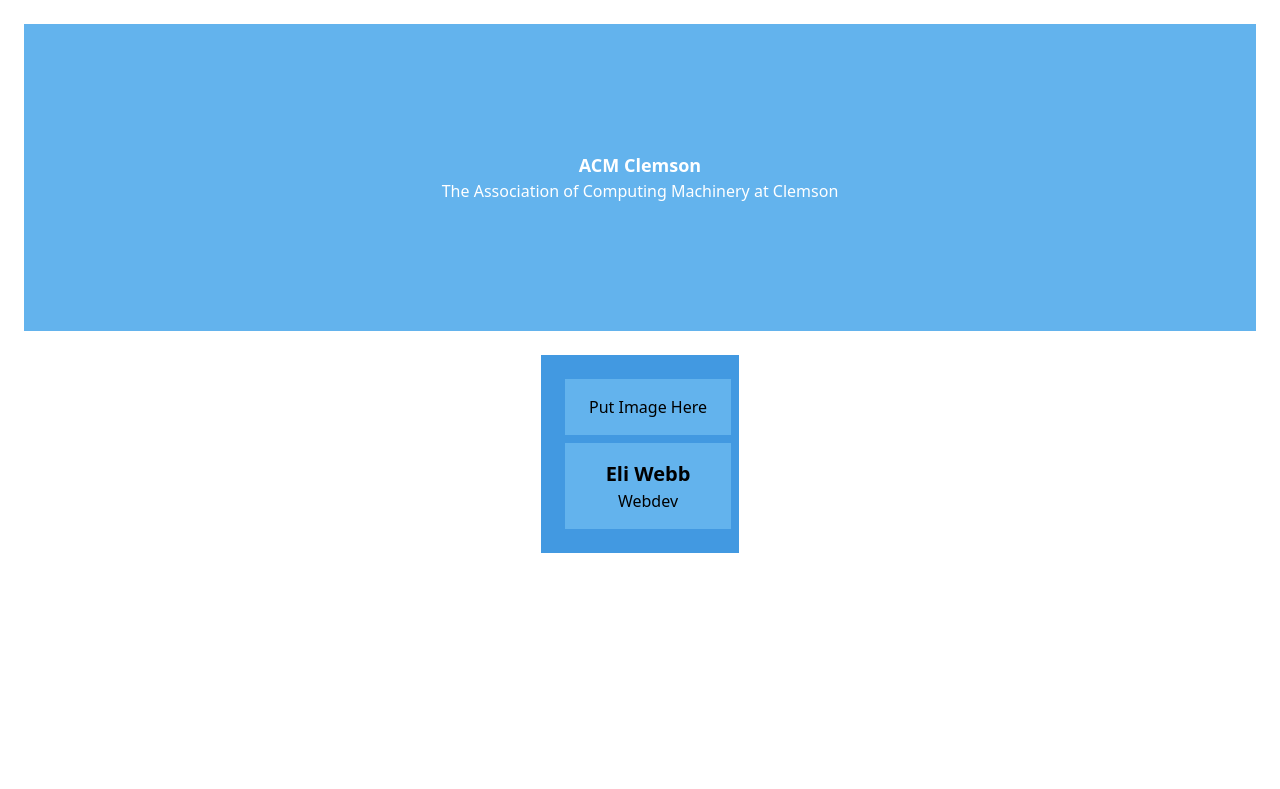
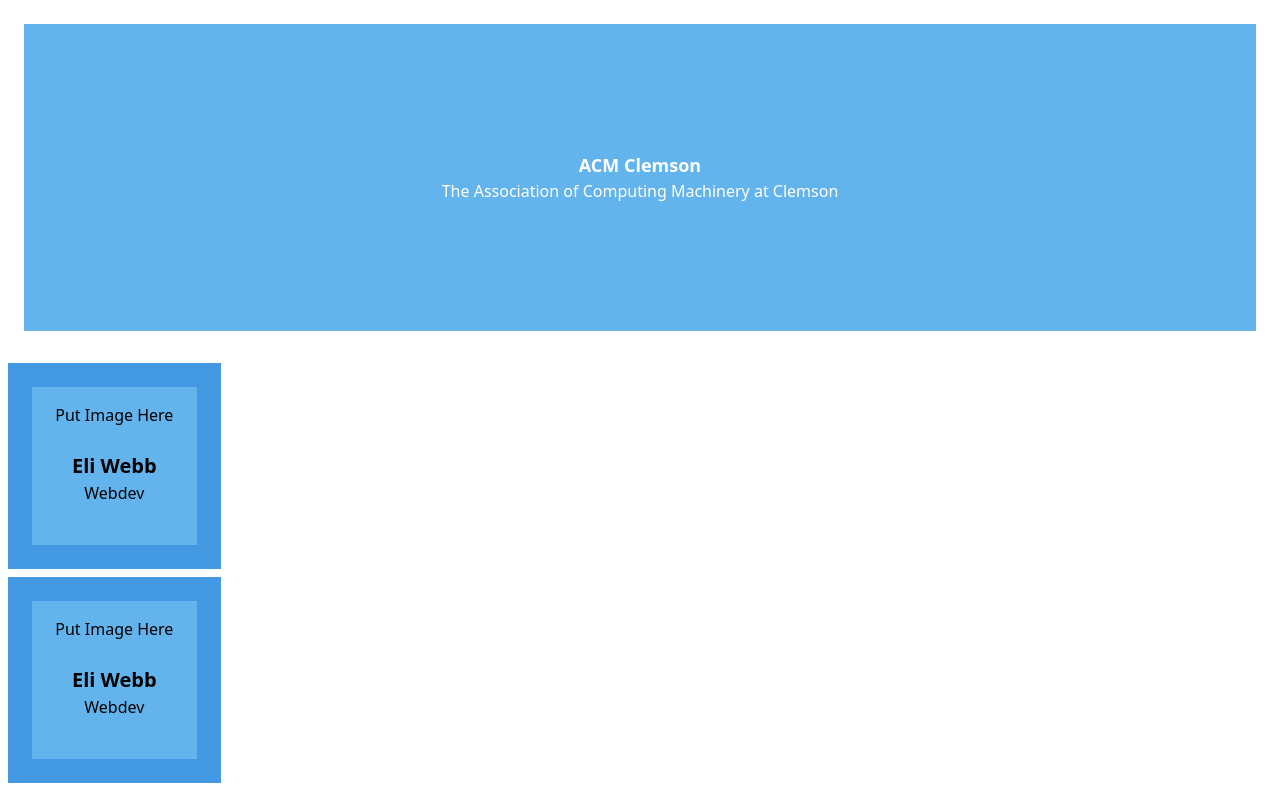
Before and after one commit to weslev/clemson-acm-website, a React (Create React App) app: page / in a window 1280 px wide. Shown: the top 789 px of the page. Built offline with nearby package versions, Linux system fonts and the light colour scheme.

Commit message:
experimenting with flexbox

```diff
--- a/src/App.js
+++ b/src/App.js
@@ -12,6 +12,10 @@ function App() {
       <People>
         <Person name="Eli Webb" interests="Webdev">
         </Person>
+        <Person name="Eli Webb" interests="Webdev">
+        </Person>
+        <Person name="Eli Webb" interests="Webdev">
+        </Person>
       </People>
     </>
   );
--- a/src/components/People/People.js
+++ b/src/components/People/People.js
@@ -2,9 +2,11 @@ import React from 'react';
 
 const People = props => {
     return (
-        <>
-            {props.children}
-        </>
+        <div className="container mx-auto flex flex-row">
+            <div className="justify-self-center justify-items-center">
+                {props.children}
+            </div>
+        </div>
     );
 }
 
--- a/src/components/Person/Person.js
+++ b/src/components/Person/Person.js
@@ -2,14 +2,14 @@ import React from 'react';
 
 const Person = props => {
     return (
-        <div class="flex justify-center justify-self-center flex-col bg-blue-500 px-4 py-4 m-2">
-            <div class="flex-1">
-                <div class="h-full w-full bg-blue-400 px-4 py-4 m-2">
-                    <p class="text-center">Put Image Here</p>
-                </div>
-                <div class="h-full w-full bg-blue-400 px-4 py-4 m-2">
-                    <h1 class="text-center font-bold text-xl">{props.name}</h1>
-                    <h3 class="text-center">{props.interests}</h3>
+        <div className="flex justify-center justify-self-center flex-col bg-blue-500 px-4 py-4 m-2">
+            <div className="flex-1">
+                <div className="h-half w-half bg-blue-400 px-4 py-4 m-2">
+                    <p className="text-center">Put Image Here</p>
+                    <div className="h-half w-half bg-blue-400 px-4 py-4 m-2">
+                        <h1 className="text-center font-bold text-xl">{props.name}</h1>
+                        <h3 className="text-center">{props.interests}</h3>
+                    </div>
                 </div>
             </div>
         </div>
```
